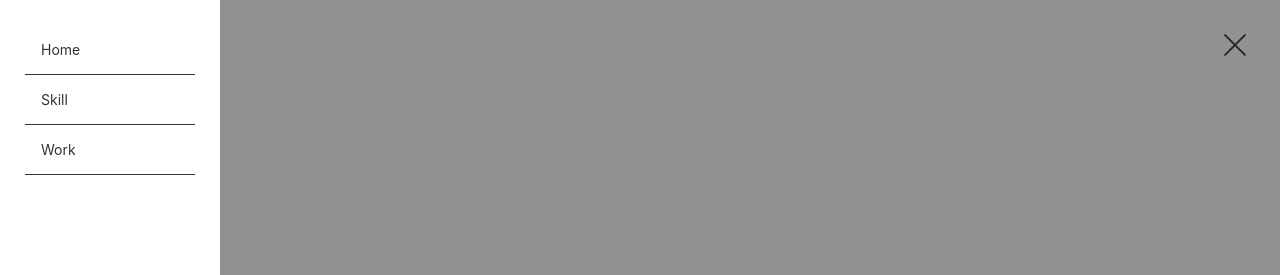
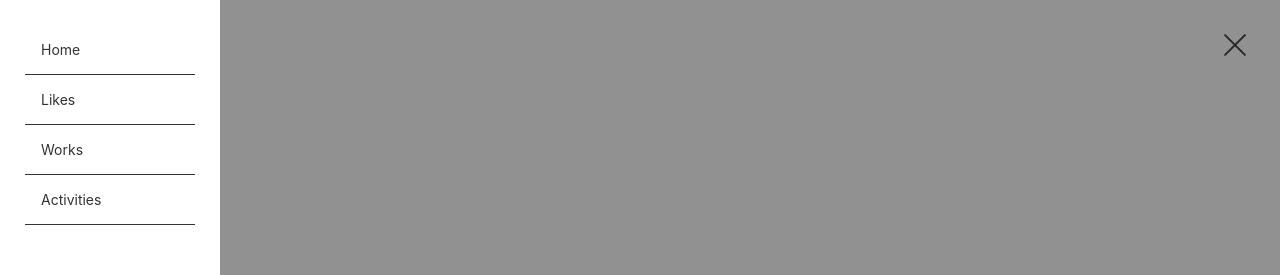
Before and after one commit to Izu-TABI/HomePage, a React (Create React App) app: page / in a window 1280 px wide. Both pictures are taken after a click on the element 1235 px from the left and 45 px from the top of the page. Shown: the top 275 px of the page. Built offline with nearby package versions, Linux system fonts and the light colour scheme; the HTML template or start-up script is replaced by a standard one.

Commit message:
[Add]nav

```diff
--- a/src/components/Hamburger.jsx
+++ b/src/components/Hamburger.jsx
@@ -19,8 +19,9 @@ function Hamburger() {
         <div className="inner">
           <ul>
             <li><a href="#">Home</a></li>
-            <li><a href="#">Skill</a></li>
-            <li><a href="#">Work</a></li>
+            <li><a href="#">Likes</a></li>
+            <li><a href="#">Works</a></li>
+            <li><a href="#">Activities</a></li>
           </ul>
         </div>
       </nav>
```
